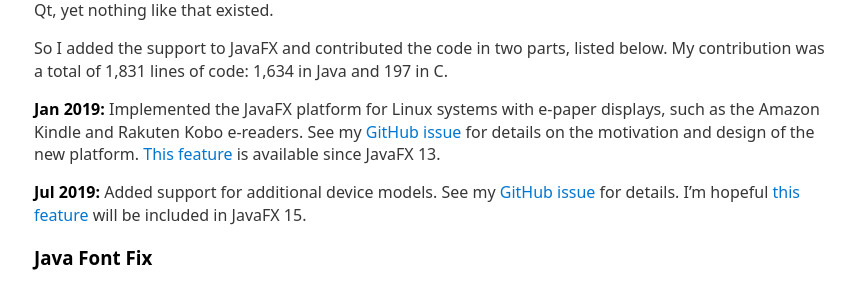
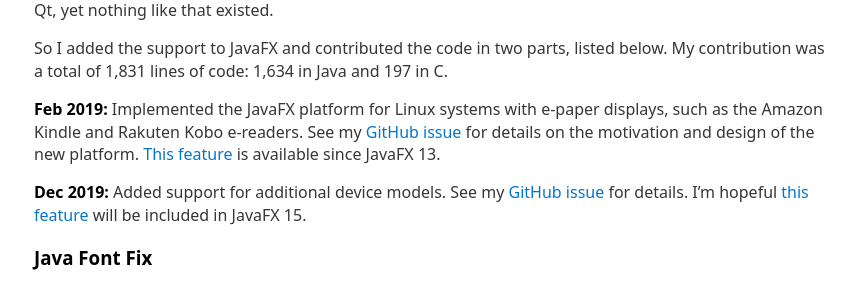
Before and after one commit to jgneff/www-status6, a Jekyll site: the page built from docs/index.md, in a window 1280 px wide. Shown: the part 702-992 px from the top of the page, without its empty margins (206-1071 px from the left). Built offline with Jekyll 4.4.1, drawn with Linux system fonts in a browser that asks for light colours.

Commit message:
Use the date of the pull request for project dates

```diff
--- a/docs/index.md
+++ b/docs/index.md
@@ -27,12 +27,12 @@ I wanted a framework like Java and JavaFX, Dart and Flutter, or Python and Qt, y
 So I added the support to JavaFX and contributed the code in two parts, listed below.
 My contribution was a total of 1,831 lines of code: 1,634 in Java and 197 in C.
 
-**Jan 2019:**
+**Feb 2019:**
 Implemented the JavaFX platform for Linux systems with e-paper displays, such as the Amazon Kindle and Rakuten Kobo e-readers.
 See my [GitHub issue][openjdk-jfx-339] for details on the motivation and design of the new platform.
 [This feature][openjdk-jfx-369] is available since JavaFX 13.
 
-**Jul 2019:**
+**Dec 2019:**
 Added support for additional device models.
 See my [GitHub issue][openjdk-jfx-521] for details.
 I'm hopeful [this feature][jfx-60] will be included in JavaFX 15.
```
